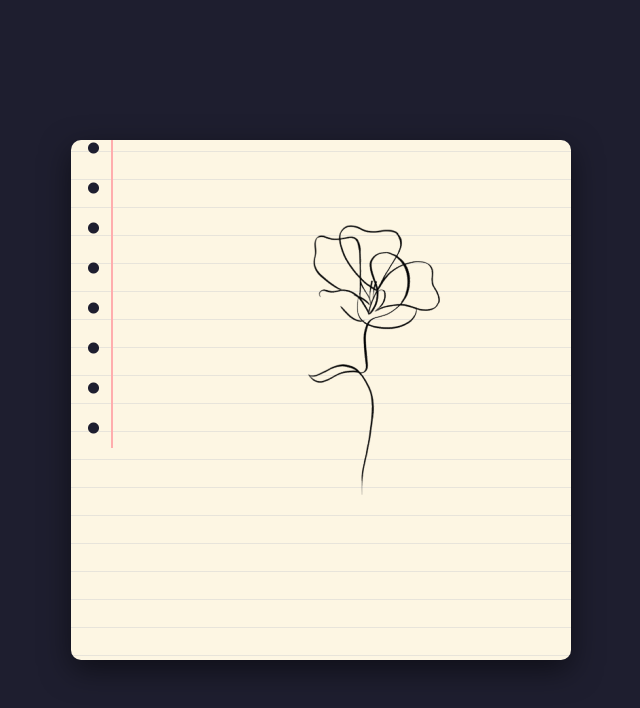
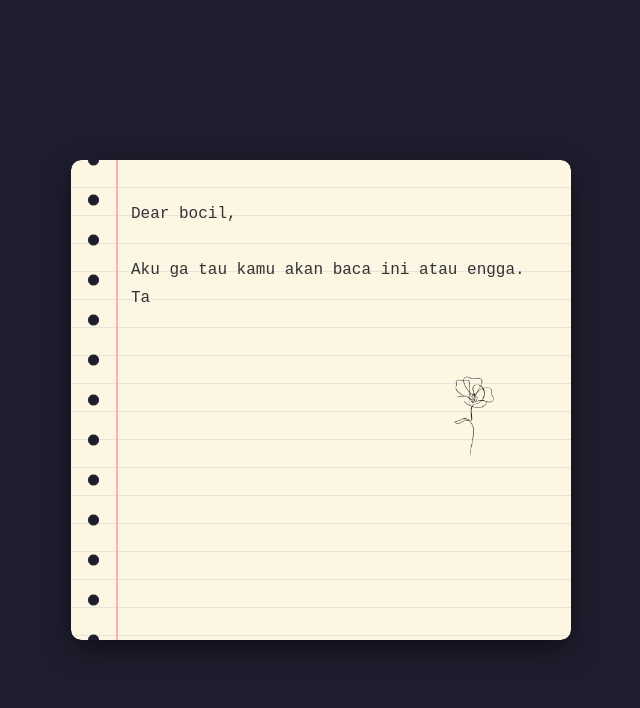
Before and after one commit to kingborn96-dev/letter-niel, a plain HTML site: page index.html in a window 1280 px wide. Both pictures are taken after a click on the button "Read it". Shown: the whole page, without its empty margins (319-959 px from the left). Drawn offline with Linux system fonts and the light colour scheme.

Commit message:
Update style.css

```diff
--- a/style.css
+++ b/style.css
@@ -18,6 +18,9 @@ body {
 
 .intro {
   text-align: center;
+  font-size: 1.2rem;
+  margin-bottom: 20px;
+  padding: 0 20px;
   transition: opacity 1s ease;
 }
 
@@ -29,26 +32,28 @@ body {
   border-radius: 20px;
   cursor: pointer;
   color: #000;
-  margin-top: 20px;
+  font-weight: bold;
+  z-index: 10;
 }
 
+/* --- BAGIAN KERTAS --- */
 .letter {
-  display: none;
+  display: none; /* Sembunyi sampai tombol diklik */
   background: #fdf6e3;
-  color: #333;
+  color: #333 !important; /* Paksa teks jadi gelap agar terlihat */
   width: 90%;
   max-width: 500px;
-  height: 65vh; /* Membatasi tinggi agar bisa di-scroll */
-  overflow-y: auto; /* Kunci agar bisa scroll ke bawah */
+  height: 60vh; /* Tinggi tetap agar bisa di-scroll */
+  overflow-y: auto;
   padding: 40px 20px 40px 60px;
   border-radius: 10px;
   position: relative;
   line-height: 28px;
   font-family: "Courier New", monospace;
+  box-shadow: 0 10px 30px rgba(0,0,0,0.5);
+  /* Garis buku */
   background-image: repeating-linear-gradient(to bottom, transparent 0, transparent 27px, #d2d2d2 28px);
   background-attachment: local;
-  box-shadow: 0 10px 30px rgba(0,0,0,0.5);
-  -webkit-overflow-scrolling: touch;
 }
 
 .letter::before {
@@ -56,7 +61,7 @@ body {
   position: absolute;
   top: 0;
   left: 0;
-  width: 40px;
+  width: 45px;
   height: 100%;
   background-image: radial-gradient(circle, #1e1e2f 5px, transparent 6px);
   background-size: 25px 40px;
@@ -66,12 +71,18 @@ body {
   pointer-events: none;
 }
 
-.signature {
-  margin-top: 30px;
-  text-align: right;
-  font-style: italic;
+#typedText {
+  color: #333 !important;
+  white-space: pre-wrap;
 }
 
-/* Biar scrollbar rapi */
+.signature {
+  display: block;
+  margin-top: 30px;
+  margin-left: auto;
+  width: 150px;
+}
+
+/* Mempercantik Scrollbar */
 .letter::-webkit-scrollbar { width: 5px; }
 .letter::-webkit-scrollbar-thumb { background: #c2bdb0; border-radius: 10px; }
```
